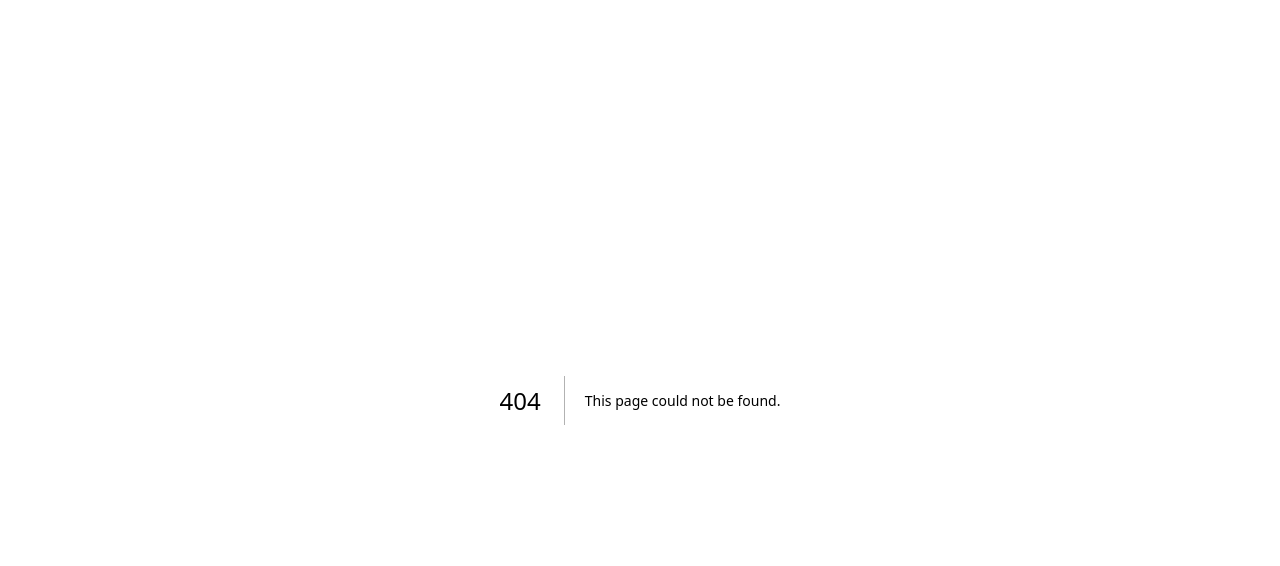
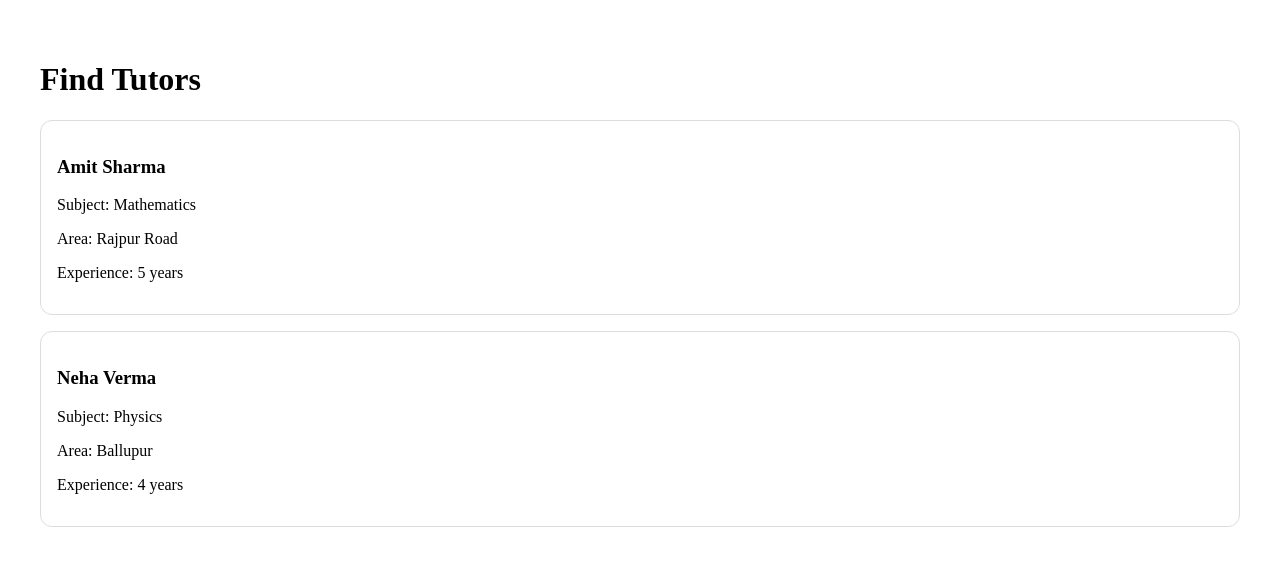
Before and after one commit to Kakagit2025/Tutorwebsite, a Next.js app: page /tutors in a window 1280 px wide. Before the commit this address had no page. Shown: the top 566 px of the page. Built offline with nearby package versions, Linux system fonts and the light colour scheme.

Commit message:
Add tutors listing page

```diff
--- /dev/null
+++ b/app/tutors/page.tsx
@@ -0,0 +1,23 @@
+import tutors from '../../data/tutors.json';
+import TutorCard from '../../components/TutorCard';
+
+export default function TutorsPage() {
+  const approvedTutors = tutors.filter((tutor) => tutor.approved);
+
+  return (
+    <main style={{ padding: '2rem' }}>
+      <h1>Find Tutors</h1>
+      <div style={{ display: 'grid', gap: '1rem' }}>
+        {approvedTutors.map((tutor) => (
+          <TutorCard
+            key={tutor.id}
+            name={tutor.name}
+            subject={tutor.subject}
+            area={tutor.area}
+            experience={tutor.experience}
+          />
+        ))}
+      </div>
+    </main>
+  );
+}
```
